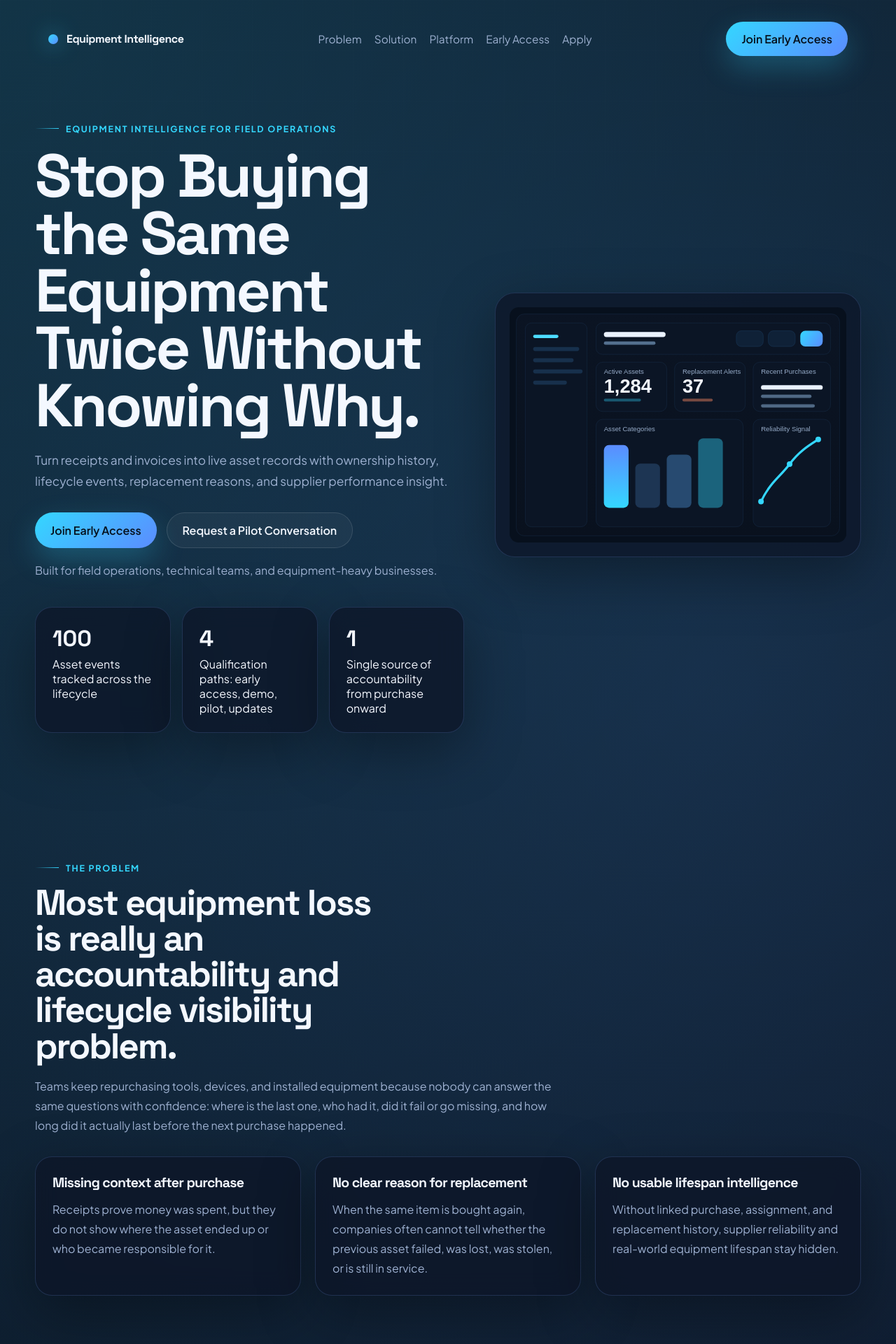
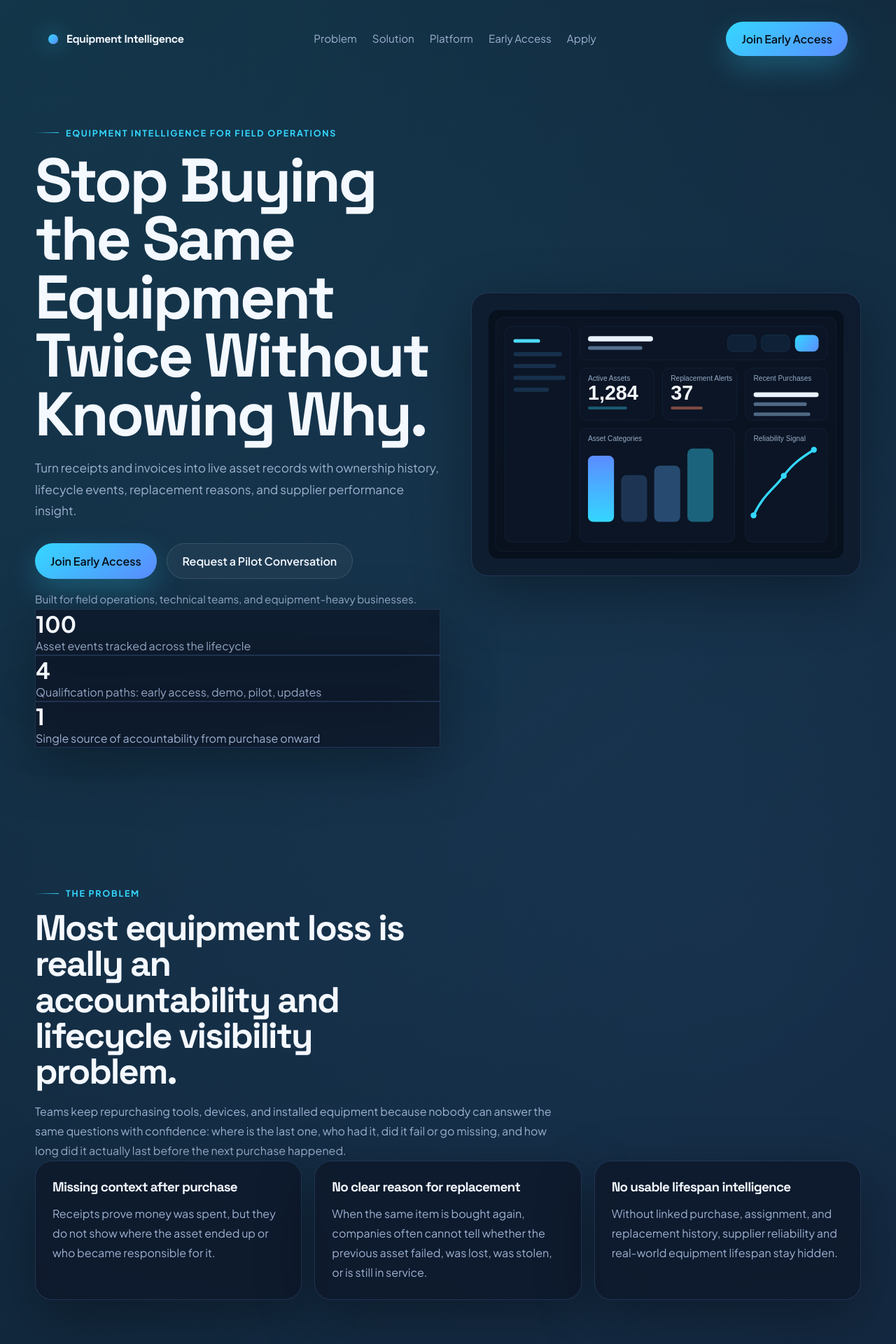
Before and after one commit to JPDigital-Dev/equipment-intelligence-validation-site, a Flask app: page / in a window 1280 px wide. Shown: the top 1920 px of the page at 70% size. Run offline with Flask 3, Linux system fonts and the light colour scheme.

Commit message:
Add files via upload

```diff
--- a/static/style.css
+++ b/static/style.css
@@ -1,11 +1,13 @@
 :root {
     --bg: #070b14;
-    --bg-alt: #0e1626;
-    --panel: rgba(13, 21, 38, 0.74);
-    --panel-strong: rgba(10, 18, 32, 0.92);
+    --bg-alt: #0d1627;
+    --panel: rgba(13, 21, 38, 0.72);
+    --panel-strong: rgba(9, 16, 29, 0.94);
     --line: rgba(123, 164, 255, 0.18);
+    --line-strong: rgba(123, 164, 255, 0.28);
     --text: #f4f8ff;
     --muted: #9eb1d1;
+    --muted-strong: #bfd1ee;
     --accent: #34d7ff;
     --accent-strong: #5b8cff;
     --success: #30d18d;
@@ -105,14 +113,37 @@ img {
 .nav-links {
     display: flex;
     align-items: center;
-    gap: 18px;
+    gap: 22px;
     color: var(--muted);
-    font-size: 0.96rem;
+    font-size: 0.95rem;
+}
+
+.nav-links a {
+    position: relative;
+    padding-bottom: 3px;
+}
+
+.nav-links a::after {
+    content: "";
+    position: absolute;
+    left: 0;
+    bottom: 0;
+    width: 100%;
+    height: 1px;
+    transform: scaleX(0);
+    transform-origin: left;
+    background: linear-gradient(90deg, var(--accent), transparent);
+    transition: transform 180ms ease;
 }
 
 .nav-links a.active,
 .nav-links a:hover {
     color: var(--text);
+}
+
+.nav-links a.active::after,
+.nav-links a:hover::after {
+    transform: scaleX(1);
 }
 
 .nav-cta,
@@ -148,15 +179,29 @@ img {
 .section {
     width: min(calc(100% - 32px), var(--container));
     margin: 0 auto;
-    padding: 88px 0;
+    padding: 96px 0;
+}
+
+.section-band {
+    position: relative;
+}
+
+.section-band::before {
+    content: "";
+    position: absolute;
+    inset: 28px -18px;
+    border-radius: 36px;
+    background: linear-gradient(180deg, rgba(255, 255, 255, 0.03), rgba(255, 255, 255, 0.015));
+    border: 1px solid rgba(255, 255, 255, 0.03);
+    z-index: -1;
 }
 
 .hero {
     display: grid;
-    grid-template-columns: 1.08fr 0.92fr;
+    grid-template-columns: 1.02fr 0.98fr;
     align-items: center;
     gap: 44px;
-    padding-top: 72px;
+    padding-top: 78px;
 }
 
 .eyebrow {
@@ -179,55 +224,86 @@ img {
 
 h1,
 h2,
-h3 {
+h3,
+strong {
     font-family: "Space Grotesk", sans-serif;
-    margin: 0;
     letter-spacing: -0.04em;
 }
 
+h1,
+h2,
+h3,
+p,
+figure,
+figcaption {
+    margin: 0;
+}
+
 h1 {
-    font-size: clamp(2.8rem, 7vw, 5.4rem);
+    font-size: clamp(2.9rem, 7vw, 5.5rem);
     line-height: 0.95;
-    max-width: 11ch;
+    max-width: 10ch;
     margin-top: 18px;
 }
 
 h2 {
-    font-size: clamp(2rem, 4vw, 3.25rem);
+    font-size: clamp(2rem, 4vw, 3.2rem);
     line-height: 1;
-    max-width: 15ch;
+    max-width: 16ch;
     margin: 16px 0 18px;
 }
 
 h3 {
-    font-size: 1.22rem;
+    font-size: 1.18rem;
     margin-bottom: 12px;
 }
 
 p {
-    margin: 0;
     color: var(--muted);
     line-height: 1.75;
 }
 
 .hero-subheadline {
-    max-width: 60ch;
+    max-width: 58ch;
     font-size: 1.08rem;
-    margin-top: 22px;
+    margin-top: 20px;
+}
+
+.hero-benefits {
+    display: grid;
+    gap: 10px;
+    margin-top: 24px;
+}
+
+.hero-benefits li {
+    position: relative;
+    padding-left: 24px;
+    color: var(--muted-strong);
+    font-weight: 500;
+}
+
+.hero-benefits li::before {
+    content: "";
+    position: absolute;
+    left: 0;
+    top: 10px;
+    width: 10px;
+    height: 10px;
+    border-radius: 50%;
+    background: linear-gradient(135deg, var(--accent), var(--accent-strong));
+    box-shadow: 0 0 16px rgba(52, 215, 255, 0.5);
 }
 
 .hero-actions {
     display: flex;
     flex-wrap: wrap;
     gap: 14px;
-    margin: 30px 0 18px;
+    margin: 32px 0 16px;
 }
 
-.hero-stats {
-    display: grid;
-    grid-template-columns: repeat(3, minmax(0, 1fr));
-    gap: 16px;
-    margin-top: 38px;
+.trust-note {
+    color: var(--muted);
+    font-size: 0.95rem;
 }
 
 .glass {
@@ -237,143 +313,253 @@ p {
     box-shadow: var(--shadow);
 }
 
-.hero-visual-frame {
-    padding: 20px;
-    border-radius: 28px;
-}
-
-.stat-card,
+.hero-visual-frame,
+.problem-list,
 .problem-card,
+.flow-card,
+.audience-card,
 .info-card,
-.feature-card,
-.benefit-card,
 .mockup-card,
+.form-shell,
+.form-panel,
 .final-cta,
 .content-card,
 .table-card,
-.thank-you-card,
-.form-panel,
-.audience-list,
-.process-flow {
+.thank-you-card {
     border-radius: var(--radius);
 }
 
-.stat-card,
-.problem-card,
-.info-card,
-.feature-card,
-.benefit-card {
+.hero-visual-frame {
     padding: 24px;
+}
+
+.hero-panel-top {
+    display: flex;
+    align-items: flex-start;
+    justify-content: space-between;
+    gap: 20px;
+    margin-bottom: 22px;
+}
+
+.panel-label,
+.proof-label {
+    display: block;
+    color: var(--accent);
+    font-size: 0.8rem;
+    font-weight: 700;
+    letter-spacing: 0.08em;
+    text-transform: uppercase;
+    margin-bottom: 8px;
+}
+
+.mini-stat {
+    min-width: 134px;
+    padding: 16px;
+    border-radius: 18px;
+    background: rgba(255, 255, 255, 0.04);
+    border: 1px solid rgba(255, 255, 255, 0.06);
 }
 
 .stat-value {
     display: block;
-    font-family: "Space Grotesk", sans-serif;
     font-size: 2rem;
     font-weight: 700;
     color: var(--text);
-    margin-bottom: 6px;
+}
+
+.stat-label {
+    display: block;
+    color: var(--muted);
+    line-height: 1.5;
+}
+
+.hero-proof-grid {
+    display: grid;
+    grid-template-columns: repeat(3, minmax(0, 1fr));
+    gap: 14px;
+    margin-top: 18px;
+}
+
+.proof-card {
+    padding: 16px;
+    border-radius: 18px;
+    background: rgba(255, 255, 255, 0.03);
+    border: 1px solid rgba(255, 255, 255, 0.05);
+}
+
+.proof-card strong {
+    display: block;
+    font-size: 1rem;
+    line-height: 1.4;
 }
 
 .section-heading {
     max-width: 760px;
 }
 
+.problem-layout {
+    display: grid;
+    grid-template-columns: 0.82fr 1.18fr;
+    gap: 22px;
+    margin-top: 32px;
+}
+
+.problem-list,
+.problem-card,
+.flow-card,
+.audience-card,
+.info-card,
+.mockup-card {
+    padding: 24px;
+}
+
+.problem-list h3 {
+    margin-bottom: 18px;
+}
+
+.problem-list ul {
+    display: grid;
+    gap: 14px;
+}
+
+.problem-list li {
+    position: relative;
+    padding-left: 18px;
+    color: var(--muted-strong);
+}
+
+.problem-list li::before {
+    content: "";
+    position: absolute;
+    left: 0;
+    top: 12px;
+    width: 7px;
+    height: 7px;
+    border-radius: 50%;
+    background: var(--accent);
+}
+
 .problem-grid,
-.cards-grid,
-.benefits-grid,
-.mockup-grid {
+.flow-grid,
+.audience-grid,
+.cards-grid {
+    display: grid;
+    gap: 18px;
+}
+
+.problem-grid {
+    grid-template-columns: repeat(3, minmax(0, 1fr));
+}
+
+.flow-grid {
+    grid-template-columns: repeat(4, minmax(0, 1fr));
+    margin-top: 30px;
+}
+
+.audience-grid {
+    grid-template-columns: repeat(5, minmax(0, 1fr));
+    margin-top: 30px;
+}
+
+.cards-grid {
+    margin-top: 30px;
+}
+
+.systems-grid {
+    grid-template-columns: repeat(5, minmax(0, 1fr));
+}
+
+.flow-card,
+.audience-card,
+.info-card {
+    position: relative;
+    overflow: hidden;
+}
+
+.flow-card::before,
+.audience-card::before,
+.info-card::before {
+    content: "";
+    position: absolute;
+    inset: auto 0 0 0;
+    height: 2px;
+    background: linear-gradient(90deg, var(--accent), transparent);
+    opacity: 0.55;
+}
+
+.mockups-section .section-heading {
+    margin-bottom: 30px;
+}
+
+.visuals-layout {
+    display: grid;
+    grid-template-columns: 1.15fr 0.85fr;
+    gap: 20px;
+}
+
+.mockup-feature {
+    padding: 22px;
+}
+
+.mockup-stack {
     display: grid;
     gap: 20px;
 }
 
-.problem-grid {
-    grid-template-columns: repeat(3, minmax(0, 1fr));
-    margin-top: 30px;
+.mockup-card figcaption {
+    display: grid;
+    gap: 6px;
+    margin-top: 14px;
 }
 
-.cards-grid {
-    grid-template-columns: repeat(5, minmax(0, 1fr));
-    margin-top: 28px;
-}
-
-.benefits-grid {
-    grid-template-columns: repeat(4, minmax(0, 1fr));
-    margin-top: 28px;
-}
-
-.feature-grid {
-    grid-template-columns: repeat(4, minmax(0, 1fr));
-}
-
-.process-flow {
-    margin-top: 34px;
-    padding: 28px;
-    display: grid;
-    grid-template-columns: repeat(9, auto);
-    align-items: stretch;
-    gap: 18px;
-    overflow-x: auto;
-}
-
-.process-step {
-    min-width: 180px;
-}
-
-.step-number {
-    display: inline-flex;
-    margin-bottom: 12px;
-    color: var(--accent);
-    font-family: "Space Grotesk", sans-serif;
-    font-weight: 700;
-}
-
-.process-arrow {
-    align-self: center;
-    color: var(--accent);
-    font-size: 1.5rem;
-    opacity: 0.75;
-}
-
-.mockup-grid {
-    grid-template-columns: repeat(2, minmax(0, 1fr));
-    margin-top: 32px;
-}
-
-.mockup-card {
-    padding: 20px;
-}
-
-.mockup-card figcaption {
-    margin-top: 14px;
+.mockup-card figcaption span {
     color: var(--muted);
     line-height: 1.6;
 }
 
-.audience-list {
-    margin-top: 28px;
-    padding: 28px;
-    display: flex;
-    flex-wrap: wrap;
-    gap: 12px;
-}
-
-.audience-list span {
-    padding: 10px 16px;
-    border-radius: 999px;
-    background: rgba(255, 255, 255, 0.05);
-    border: 1px solid rgba(255, 255, 255, 0.07);
+.form-shell {
+    padding: 30px;
 }
 
 .form-layout {
     display: grid;
-    grid-template-columns: 0.9fr 1.1fr;
+    grid-template-columns: 0.88fr 1.12fr;
     gap: 28px;
     align-items: start;
 }
 
+.program-points {
+    display: grid;
+    gap: 16px;
+    margin-top: 28px;
+}
+
+.program-point {
+    padding: 18px 20px;
+    border-radius: 18px;
+    background: rgba(255, 255, 255, 0.04);
+    border: 1px solid rgba(255, 255, 255, 0.06);
+}
+
+.program-point strong {
+    display: block;
+    margin-bottom: 8px;
+    font-size: 1rem;
+}
+
+.program-point span {
+    color: var(--muted);
+    line-height: 1.65;
+}
+
 .form-panel {
     padding: 28px;
+}
+
+.form-panel-strong {
+    background: var(--panel-strong);
+    border: 1px solid var(--line-strong);
+    box-shadow: 0 28px 90px rgba(0, 0, 0, 0.42);
 }
 
 .form-grid {
```
Also changed, not shown: other parts of static/style.css (+33 -26 lines).
